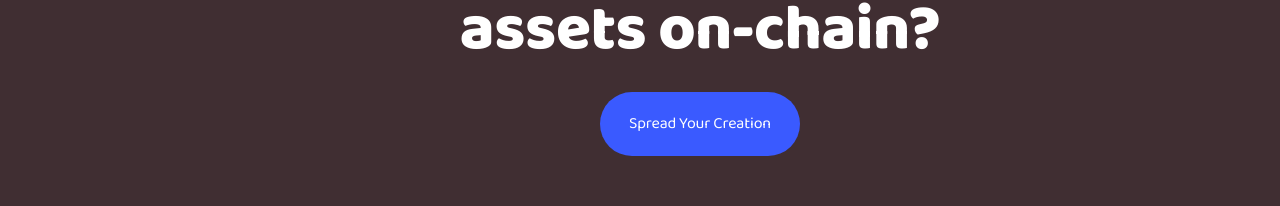
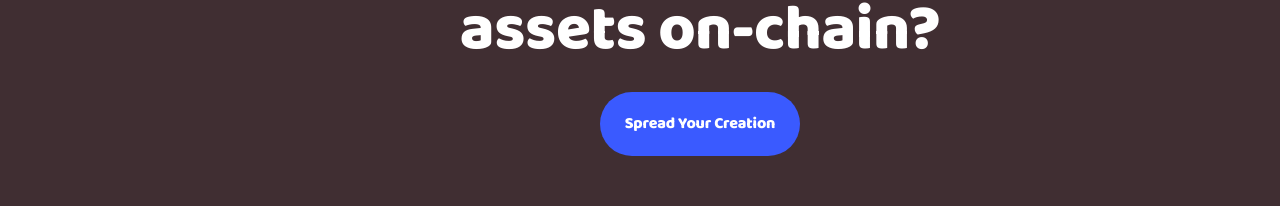
Before and after one commit to sporeprotocol/spore-site, a React (Vite) app: page /about in a window 1280 px wide. Shown: the part 3215-3421 px from the top of the page. Built offline with nearby package versions, Linux system fonts and the light colour scheme.

Commit message:
update font

```diff
--- a/src/components/CommonFooter/index.module.scss
+++ b/src/components/CommonFooter/index.module.scss
@@ -35,7 +35,7 @@
     color: var(--white-alpha-100, #FFF);
     text-align: center;
     font-feature-settings: 'calt' off;
-    font-family: Baloo;
+    font-family: Baloo Extra Bolder;
     font-size: 16px;
     font-style: normal;
     font-weight: 400;
--- a/src/components/SporeGuide/index.module.scss
+++ b/src/components/SporeGuide/index.module.scss
@@ -42,7 +42,7 @@
       color: var(--white-alpha-100, #FFF);
       text-align: center;
       font-feature-settings: 'calt' off;
-      font-family: Baloo;
+      font-family: Baloo Extra Bolder;
       font-size: 16px;
       font-style: normal;
       font-weight: 400;
--- a/src/components/SporeIntro/index.module.scss
+++ b/src/components/SporeIntro/index.module.scss
@@ -43,7 +43,7 @@
       color: var(--white-alpha-100, #FFF);
       text-align: center;
       font-feature-settings: 'calt' off;
-      font-family: Baloo;
+      font-family: Baloo Extra Bolder;
       font-size: 16px;
       font-style: normal;
       font-weight: 400;
```
